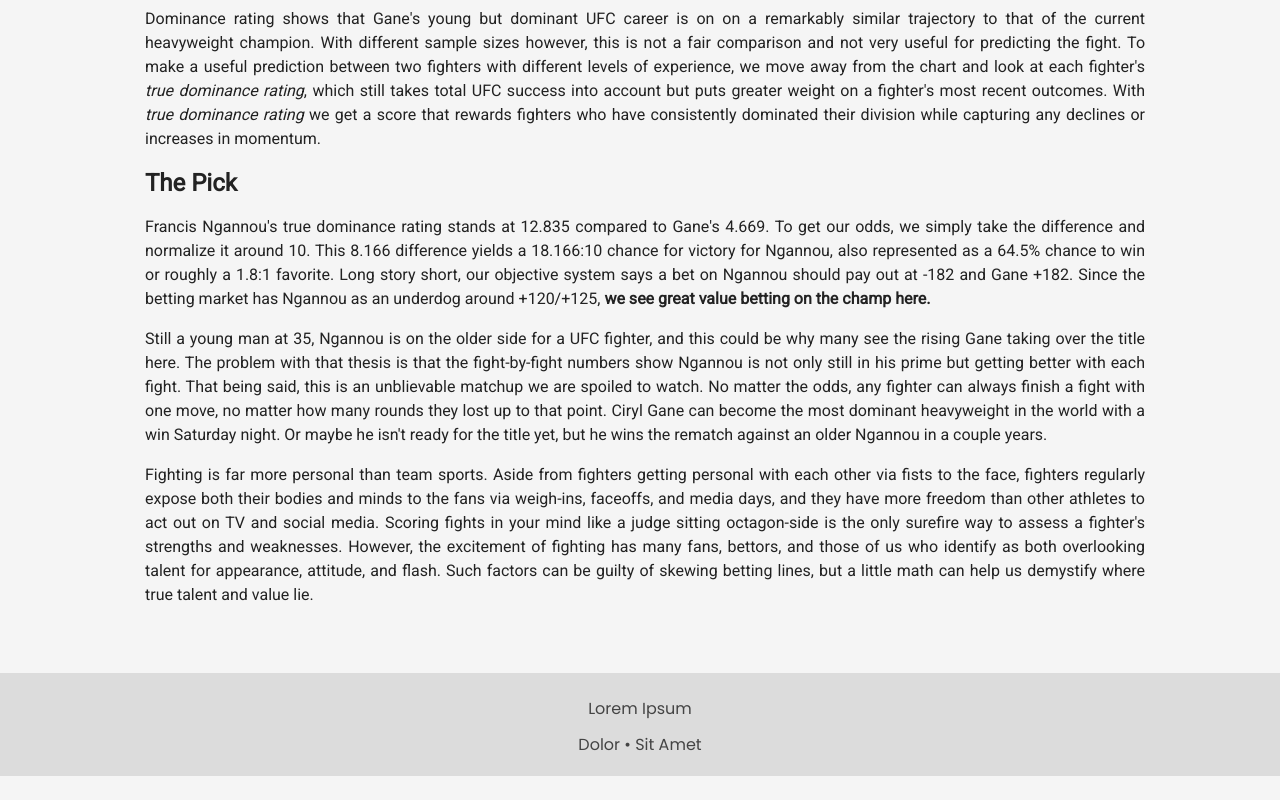
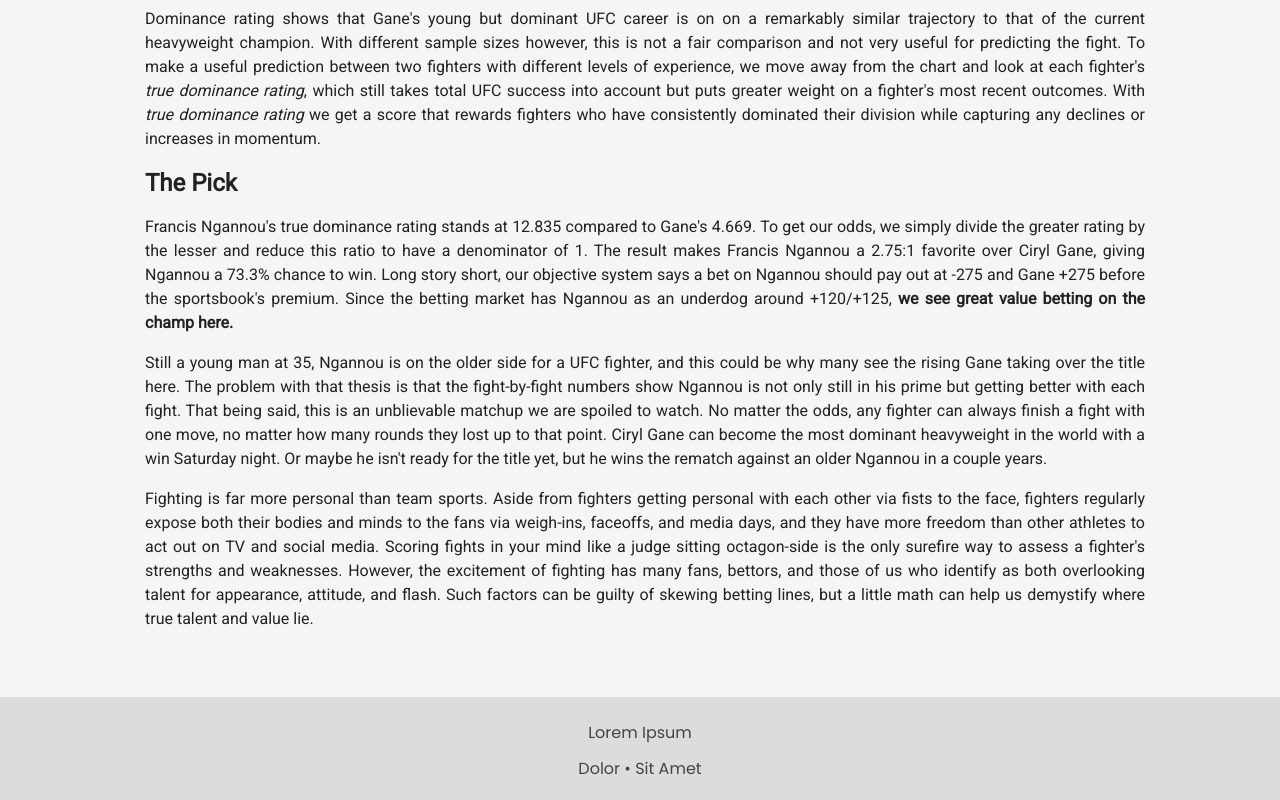
Before and after one commit to johnnyblack12/writing-demo, a plain HTML site: page index.html in a window 1280 px wide. Shown: the part 1867-2667 px from the top of the page. Before the commit the page ends 2643 px from the top, so only its background shows below. Drawn offline with nearby package versions, Linux system fonts and the light colour scheme.

Commit message:
Fix odds

```diff
--- a/index.html
+++ b/index.html
@@ -64,9 +64,9 @@
       the chart and look at each fighter's <i>true dominance rating</i>, which still takes total UFC success into account but puts greater weight on a fighter's most recent outcomes. With
       <i>true dominance rating</i> we get a score that rewards fighters who have consistently dominated their division while capturing any declines or increases in momentum.</p>
     <h2>The Pick</h2>
-    <p>Francis Ngannou's true dominance rating stands at 12.835 compared to Gane's 4.669. To get our odds, we simply take the difference and normalize it around 10. This 8.166 difference yields
-      a 18.166:10 chance for victory for Ngannou, also represented as a 64.5% chance to win or roughly a 1.8:1 favorite. Long story short, our objective system says a bet on Ngannou should pay
-      out at -182 and Gane +182. Since the betting market has Ngannou as an underdog around +120/+125, <b>we see great value betting on the champ here.</b></p>
+    <p>Francis Ngannou's true dominance rating stands at 12.835 compared to Gane's 4.669. To get our odds, we simply divide the greater rating by the lesser and reduce this ratio to have a
+      denominator of 1. The result makes Francis Ngannou a 2.75:1 favorite over Ciryl Gane, giving Ngannou a 73.3% chance to win. Long story short, our objective system says a bet on Ngannou should pay
+      out at -275 and Gane +275 before the sportsbook's premium. Since the betting market has Ngannou as an underdog around +120/+125, <b>we see great value betting on the champ here.</b></p>
     <p>Still a young man at 35, Ngannou is on the older side for a UFC fighter, and this could be why many see the rising Gane taking over the title here. The problem with that thesis is that the
       fight-by-fight numbers show Ngannou is not only still in his prime but getting better with each fight. That being said, this is an unblievable matchup we are spoiled to watch. No matter
       the odds, any fighter can always finish a fight with one move, no matter how many rounds they lost up to that point. Ciryl Gane can become the most dominant heavyweight in the world with a win
```
